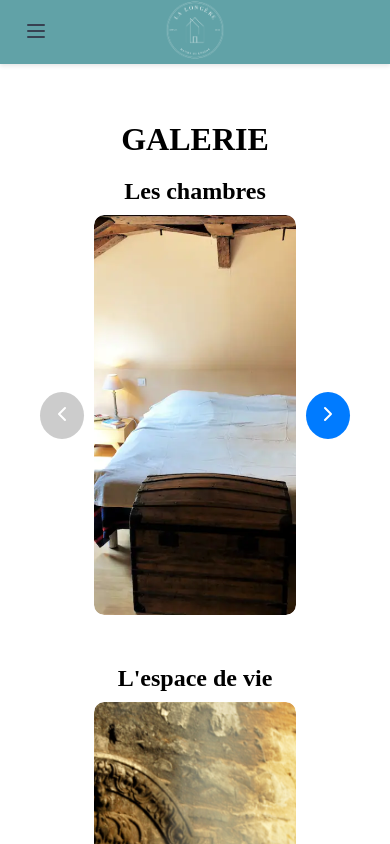
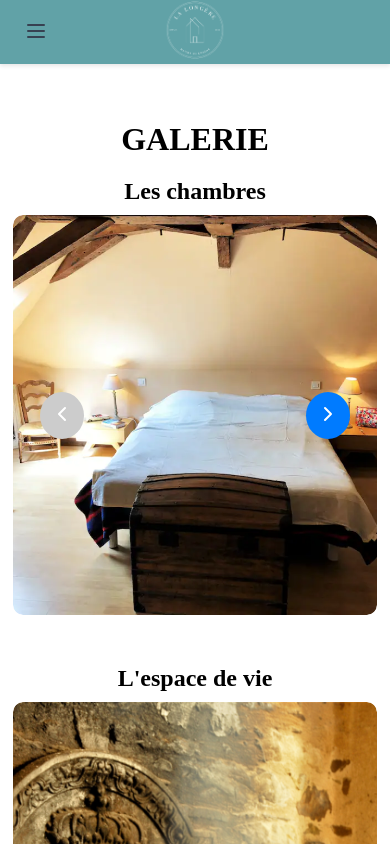
Before and after one commit to AdryanPro/client, a React (Create React App) app: page /Galerie in a window 390 px wide. Shown: the top 844 px of the page. Built offline with nearby package versions, Linux system fonts and the light colour scheme; a web font is replaced by a local one.

Commit message:
small change

```diff
--- a/src/CSS/Galerie.css
+++ b/src/CSS/Galerie.css
@@ -73,8 +73,22 @@
 }
 
 @media (max-width: 1200px) {
-  .carousel-image-wrapperGaleriePage {
-    width: 100%; /* ✅ 1 image per row */
+  body{
+    overflow-x: hidden;
+  }
+  .carousel-image-wrapperGaleriePage { /* ✅ 1 image per row */
+    /* min-width: 80vw;
+    min-height: 80vw;  */
+    min-width: 180%;
+  }
+  .prevGaleriePage {
+    z-index: 10;
+  }
+  .nextGaleriePage {
+    z-index: 10;
+  }
+  .image-overlayGaleriePage p{
+    z-index: 11;
   }
 }
 
--- a/src/CSS/Home.css
+++ b/src/CSS/Home.css
@@ -339,7 +339,8 @@ body{
     .carousel-container {
       position: relative;
       margin: 0;
-      height: 400px;
+      min-height: 600px;
+      max-width: 99vw;
     }
 
     .carousel-slide {
@@ -633,9 +634,6 @@ body{
         justify-content: center;
         align-items: center;
       }
-      /* .nav-button {
-        display: none;
-      } */
       .nav-button.prev{
         left: -18px !important;
       }
--- a/src/Components/Galerie.js
+++ b/src/Components/Galerie.js
@@ -113,7 +113,7 @@ export const Galerie = () => {
               <div className="carousel-contentGaleriePage">
                 {section.images.slice(currentIndices[sectionIndex], currentIndices[sectionIndex] + getImagesPerSlide()).map((image, index) => (
                   <div key={index} className="carousel-image-wrapperGaleriePage">
-                    <img src={image.url} alt={image.title} className="carousel-imageGaleriePage" />
+                    <img src={image.url} alt={image.title} loading='lazy' className="carousel-imageGaleriePage" />
                     <div className="image-overlayGaleriePage">
                       <p className="overlay-titleGaleriePage">{image.title}</p>
                       <p className="overlay-textGaleriePage">{image.text}</p>
--- a/src/Components/Home.js
+++ b/src/Components/Home.js
@@ -67,7 +67,7 @@ export const Home = () => {
     useEffect(() => {
       const timer = setInterval(() => {
         nextSlide();
-      }, 10000); // change the speed of the carousel
+      }, 3000); // change the speed of the carousel
 
       return () => clearInterval(timer);
     }, [nextSlide, 3000]);
```
Also changed, not shown: src/CSS/GalerieResponsive.css (deleted, +0 -19 lines).
